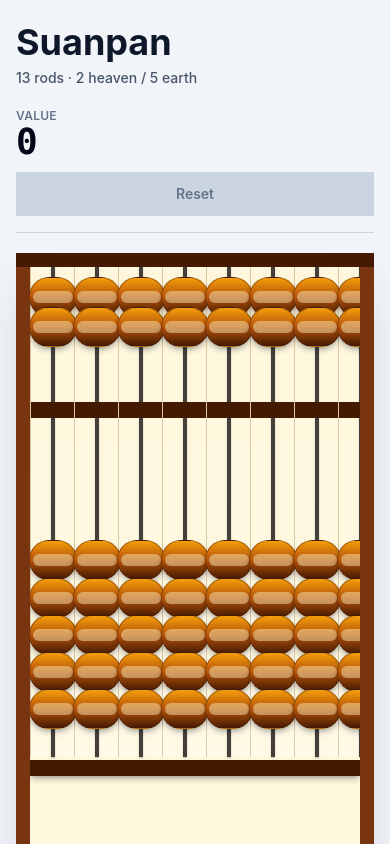
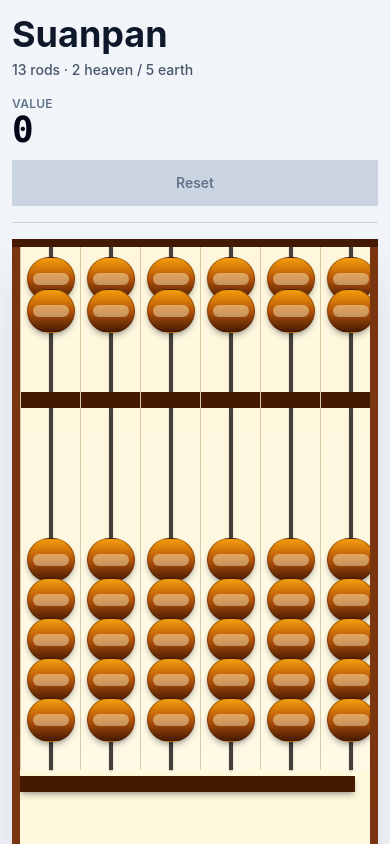
Before and after one commit to mtplayground/alex-1883-test-35, a React (Vite) app: page / in a window 390 px wide. Shown: the top 844 px of the page. Built offline with nearby package versions, Linux system fonts and the light colour scheme.

Commit message:
feat: Responsive and touch-friendly layout

```diff
--- a/src/App.tsx
+++ b/src/App.tsx
@@ -32,9 +32,9 @@ function App() {
   }
 
   return (
-    <main className="min-h-screen bg-slate-100 px-4 py-6 text-slate-900 sm:px-6 lg:px-8">
+    <main className="min-h-screen bg-slate-100 px-3 py-4 text-slate-900 sm:px-6 sm:py-6 lg:px-8">
       <section
-        className="mx-auto flex w-full max-w-7xl flex-col gap-5"
+        className="mx-auto flex w-full max-w-7xl flex-col gap-4 sm:gap-5"
         aria-labelledby="app-title"
       >
         <header className="flex flex-col justify-between gap-2 sm:flex-row sm:items-end">
--- a/src/components/Abacus.tsx
+++ b/src/components/Abacus.tsx
@@ -9,8 +9,10 @@ interface AbacusProps {
 }
 
 export function Abacus({ state, onBeadSelect }: AbacusProps) {
+  const rodMinWidthRem = 3.75;
   const rodGridStyle = {
-    gridTemplateColumns: `repeat(${state.rodCount}, minmax(2.75rem, 1fr))`,
+    gridTemplateColumns: `repeat(${state.rodCount}, minmax(${rodMinWidthRem}rem, 1fr))`,
+    minWidth: `${state.rodCount * rodMinWidthRem}rem`,
   } satisfies CSSProperties;
 
   return (
@@ -18,11 +20,11 @@ export function Abacus({ state, onBeadSelect }: AbacusProps) {
       className="w-full"
       aria-label={`Suanpan board with ${state.rodCount} rods`}
     >
-      <div className="border-y-[14px] border-amber-950 bg-amber-950 shadow-2xl shadow-slate-950/15">
-        <div className="border-x-[14px] border-amber-900 bg-amber-100">
-          <div className="relative overflow-x-auto bg-gradient-to-b from-amber-100 via-amber-50 to-amber-100">
+      <div className="border-y-8 border-amber-950 bg-amber-950 shadow-2xl shadow-slate-950/15 sm:border-y-[14px]">
+        <div className="border-x-8 border-amber-900 bg-amber-100 sm:border-x-[14px]">
+          <div className="relative touch-pan-x overflow-x-auto overscroll-x-contain bg-gradient-to-b from-amber-100 via-amber-50 to-amber-100 pb-2 [scrollbar-gutter:stable]">
             <div
-              className="grid min-w-max grid-rows-[2fr_1rem_5fr]"
+              className="grid w-full grid-rows-[2fr_1rem_5fr]"
               style={rodGridStyle}
             >
               {state.rods.map((rod) => (
--- a/src/components/Bead.tsx
+++ b/src/components/Bead.tsx
@@ -14,7 +14,7 @@ export function Bead({ bead, onSelect }: BeadProps) {
 
   return (
     <button
-      className="absolute left-1/2 z-10 h-10 w-12 -translate-x-1/2 -translate-y-1/2 touch-manipulation rounded-full border border-amber-950/40 bg-gradient-to-b from-amber-500 via-amber-700 to-amber-950 shadow-md shadow-slate-950/25 transition-[top] duration-150 ease-out focus:outline-none focus:ring-2 focus:ring-sky-500 focus:ring-offset-2 focus:ring-offset-amber-50"
+      className="absolute left-1/2 z-10 h-11 w-12 -translate-x-1/2 -translate-y-1/2 touch-manipulation rounded-full border border-amber-950/40 bg-gradient-to-b from-amber-500 via-amber-700 to-amber-950 shadow-md shadow-slate-950/25 transition-[top] duration-150 ease-out focus:outline-none focus:ring-2 focus:ring-sky-500 focus:ring-offset-2 focus:ring-offset-amber-50"
       style={beadStyle}
       type="button"
       onClick={onSelect}
@@ -23,7 +23,7 @@ export function Bead({ bead, onSelect }: BeadProps) {
       aria-pressed={bead.isActive}
     >
       <span
-        className="absolute left-1/2 top-1/2 h-3 w-10 -translate-x-1/2 -translate-y-1/2 rounded-full bg-amber-100/45"
+        className="absolute left-1/2 top-1/2 h-3 w-9 -translate-x-1/2 -translate-y-1/2 rounded-full bg-amber-100/45"
         aria-hidden="true"
       />
     </button>
--- a/src/components/Rod.tsx
+++ b/src/components/Rod.tsx
@@ -14,7 +14,7 @@ interface RodProps {
 export function Rod({ rod, onBeadSelect }: RodProps) {
   return (
     <div
-      className="relative grid h-[min(58vh,34rem)] min-h-[22rem] grid-rows-[2fr_1rem_5fr] border-l border-amber-950/20 last:border-r"
+      className="relative grid h-[clamp(24rem,62vh,38rem)] grid-rows-[2fr_1rem_5fr] border-l border-amber-950/20 last:border-r"
       aria-label={`Rod ${rod.index + 1}`}
     >
       <RodSegment
--- a/src/components/ValueReadout.tsx
+++ b/src/components/ValueReadout.tsx
@@ -22,7 +22,7 @@ export function ValueReadout({ value, isNeutral, onReset }: ValueReadoutProps) {
         </output>
       </div>
       <button
-        className="inline-flex h-11 items-center justify-center border border-slate-900 bg-slate-900 px-5 text-sm font-semibold text-white transition-colors hover:bg-slate-700 focus:outline-none focus:ring-2 focus:ring-sky-500 focus:ring-offset-2 disabled:cursor-not-allowed disabled:border-slate-300 disabled:bg-slate-300 disabled:text-slate-500"
+        className="inline-flex min-h-11 items-center justify-center border border-slate-900 bg-slate-900 px-5 py-3 text-sm font-semibold text-white transition-colors hover:bg-slate-700 focus:outline-none focus:ring-2 focus:ring-sky-500 focus:ring-offset-2 disabled:cursor-not-allowed disabled:border-slate-300 disabled:bg-slate-300 disabled:text-slate-500"
         type="button"
         onClick={onReset}
         disabled={isNeutral}
```
